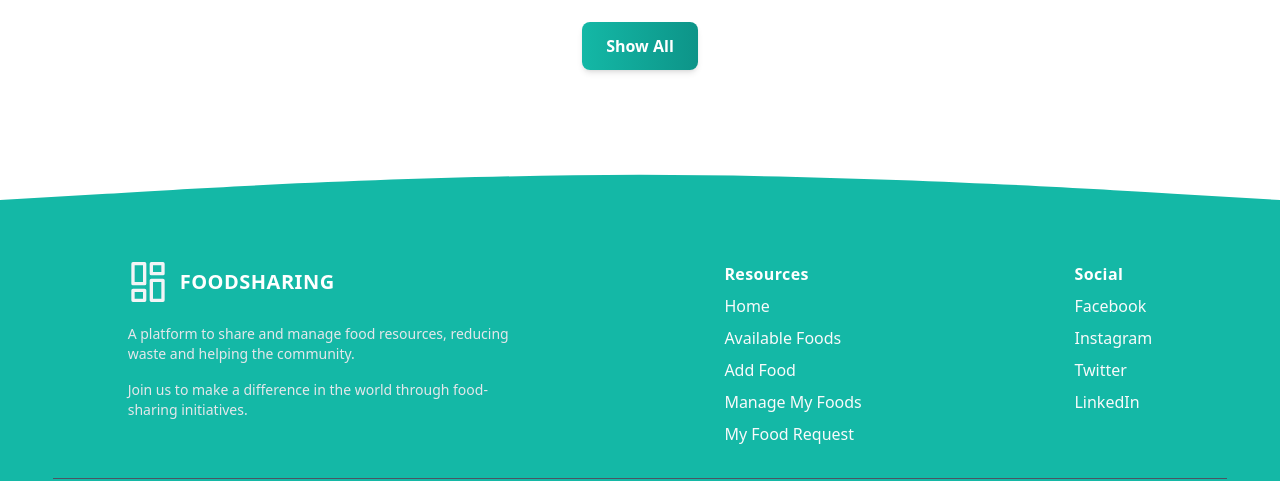
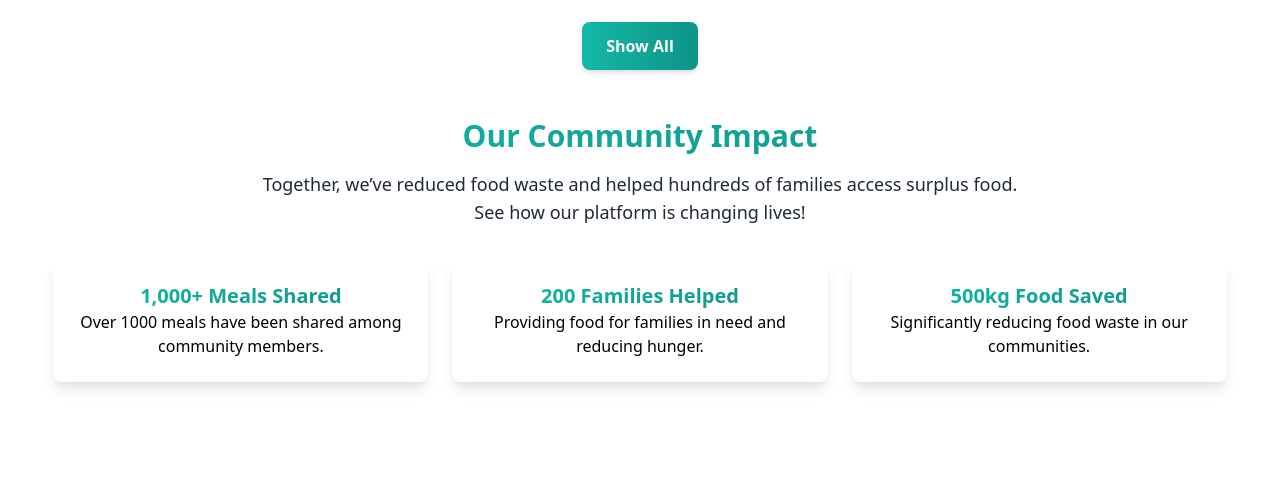
Before and after one commit to MukitHossen7/B10A11-Food-Sharing-Website, a React (Vite) app: page / in a window 1280 px wide. Shown: the part 748-1229 px from the top of the page. Built offline with nearby package versions, Linux system fonts and the light colour scheme; no server answers.

Commit message:
extrasection community impact design is complete

```diff
--- a/package.json
+++ b/package.json
@@ -14,12 +14,14 @@
     "date-fns": "^4.1.0",
     "firebase": "^11.1.0",
     "react": "^18.3.1",
+    "react-countup": "^6.5.3",
     "react-datepicker": "^7.5.0",
     "react-dom": "^18.3.1",
     "react-hot-toast": "^2.4.1",
     "react-icons": "^5.4.0",
     "react-router-dom": "^7.1.0",
     "react-spinners": "^0.15.0",
+    "react-stack": "^1.2.2",
     "sweetalert2": "^11.15.3"
   },
   "devDependencies": {
--- a/src/Pages/AvailableFoods/AvailableFoods.jsx
+++ b/src/Pages/AvailableFoods/AvailableFoods.jsx
@@ -7,28 +7,19 @@ const AvailableFoods = () => {
   const [foods, setFoods] = useState([]);
   const [layout, setLayout] = useState(3);
   const [sort, setSort] = useState("");
+  const [search, setSearch] = useState("");
 
   useEffect(() => {
     axios
       .get(
-        `${import.meta.env.VITE_BASE_URL}/all-foods?available=true&sort=${sort}`
+        `${
+          import.meta.env.VITE_BASE_URL
+        }/all-foods?available=true&sort=${sort}&search=${search}`
       )
       .then((response) => {
         setFoods(response.data);
       });
-  }, [sort]);
-  const handleSearch = (e) => {
-    const searchValue = e.target.value;
-    axios
-      .get(
-        `${
-          import.meta.env.VITE_BASE_URL
-        }/all-foods?available=true&search=${searchValue}`
-      )
-      .then((response) => {
-        setFoods(response.data);
-      });
-  };
+  }, [sort, search]);
   const toggleLayout = () => {
     setLayout((prev) => (prev === 3 ? 2 : 3));
   };
@@ -58,7 +49,7 @@ const AvailableFoods = () => {
             <FaSearch className="text-teal-500" />
             <input
               type="text"
-              onChange={handleSearch}
+              onChange={(e) => setSearch(e.target.value)}
               placeholder="Search food name"
               className="outline-none px-2 py-1 bg-transparent"
             />
--- a/src/Pages/Home/Home.jsx
+++ b/src/Pages/Home/Home.jsx
@@ -1,6 +1,7 @@
 import { Link } from "react-router-dom";
 import Banner from "../../components/Banner/banner";
 import FeaturedFoods from "../../components/FeaturedFoods/FeaturedFoods";
+import CommunityImpact from "../../components/CommunityImpact/CommunityImpact";
 
 const Home = () => {
   return (
@@ -17,6 +18,7 @@ const Home = () => {
             </button>
           </Link>
         </div>
+        <CommunityImpact></CommunityImpact>
       </div>
     </div>
   );
--- /dev/null
+++ b/src/components/CommunityImpact/CommunityImpact.jsx
@@ -0,0 +1,48 @@
+import CountUp from "react-countup";
+
+const CommunityImpact = () => {
+  return (
+    <div>
+      <div className="py-12">
+        <div className="mx-auto w-11/12 md:w-11/12 lg:w-11/12 xl:container text-center">
+          <h2 className="  mb-4 animate-fadeIn bg-clip-text text-transparent bg-gradient-to-r from-teal-500 to-teal-600 text-2xl lg:text-3xl font-semibold text-center">
+            Our Community Impact
+          </h2>
+          <p className="text-lg mb-8 w-full lg:max-w-3xl mx-auto">
+            Together, we’ve reduced food waste and helped hundreds of families
+            access surplus food. See how our platform is changing lives!
+          </p>
+          <div className="grid gap-6 grid-cols-1 md:grid-cols-3">
+            <div className="bg-white text-teal-700 rounded-lg shadow-lg p-6 transform transition duration-300 hover:scale-105 hover:bg-teal-100">
+              <h3 className="text-xl font-semibold bg-clip-text text-transparent bg-gradient-to-r from-teal-500 to-teal-600">
+                <CountUp end={1000} />+ Meals Shared
+              </h3>
+              <p className="text-black">
+                Over 1000 meals have been shared among community members.
+              </p>
+            </div>
+            <div className="bg-white text-teal-700 rounded-lg shadow-lg p-6 transform transition duration-300 hover:scale-105 hover:bg-teal-100">
+              <h3 className="text-xl font-semibold bg-clip-text text-transparent bg-gradient-to-r from-teal-500 to-teal-600">
+                <CountUp end={200} /> Families Helped
+              </h3>
+              <p className="text-black">
+                Providing food for families in need and reducing hunger.
+              </p>
+            </div>
+            <div className="bg-white text-teal-700 rounded-lg shadow-lg p-6 transform transition duration-300 hover:scale-105 hover:bg-teal-100">
+              <h3 className="text-xl font-semibold bg-clip-text text-transparent bg-gradient-to-r from-teal-500 to-teal-600">
+                <CountUp end={500} />
+                kg Food Saved
+              </h3>
+              <p className="text-black">
+                Significantly reducing food waste in our communities.
+              </p>
+            </div>
+          </div>
+        </div>
+      </div>
+    </div>
+  );
+};
+
+export default CommunityImpact;
```
Also changed, not shown: 1 other file (tests, documents, lock files or other folders).
